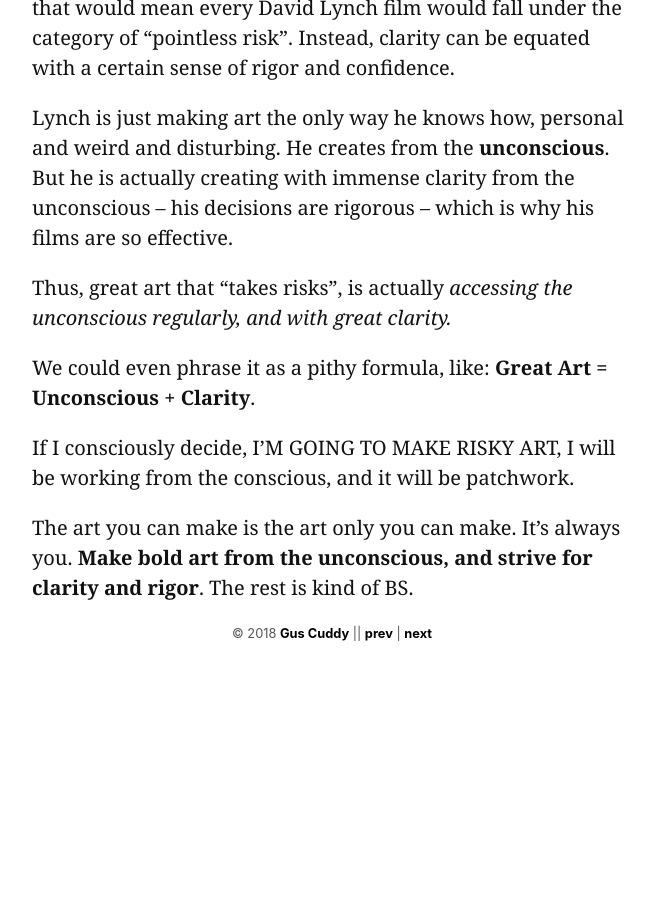
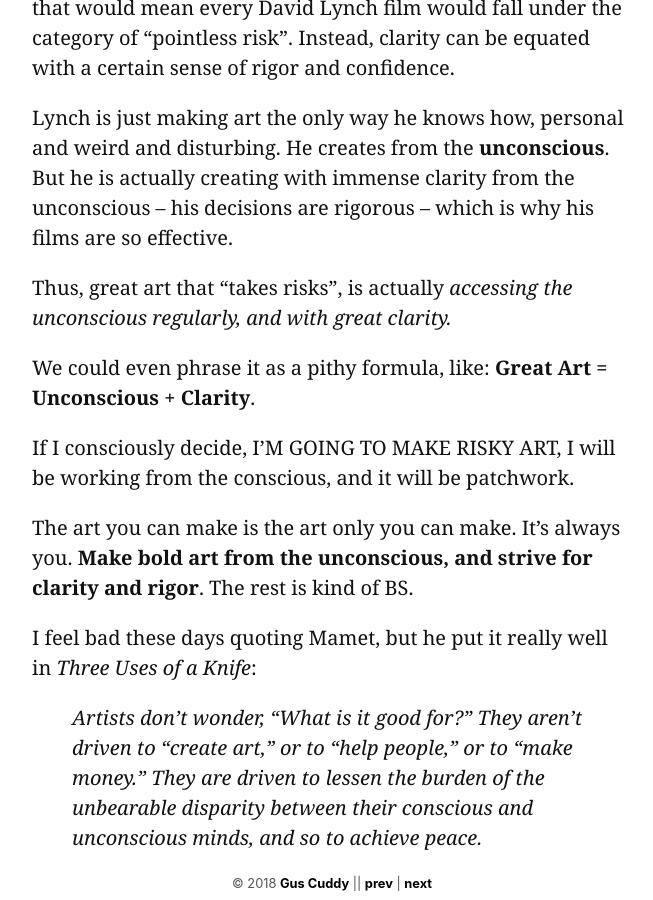
Before and after one commit to gcuddy/gcuddy.github.io, a Jekyll site: the page built from _posts/2018-11-07-dont-make-art-in-terms-of-risk.md, in a window 1280 px wide and 900 px high, scrolled down 1058 px. Shown: the whole window, without its empty margins (308-961 px from the left). Built offline with Jekyll 4.4.1, drawn with Linux system fonts in a browser that asks for light colours; before the commit the page ends 1708 px from its top, so only the background shows below that.

Commit message:
Some updates.

```diff
--- a/_posts/2018-11-07-dont-make-art-in-terms-of-risk.md
+++ b/_posts/2018-11-07-dont-make-art-in-terms-of-risk.md
@@ -27,3 +27,7 @@ We could even phrase it as a pithy formula, like: **Great Art = Unconscious + Cl
 If I consciously decide, I'M GOING TO MAKE RISKY ART, I will be working from the conscious, and it will be patchwork.
 
 The art you can make is the art only you can make. It's always you. **Make bold art from the unconscious, and strive for clarity and rigor**. The rest is kind of BS.
+
+I feel bad these days quoting Mamet, but he put it really well in *Three Uses of a Knife*:
+
+> Artists don’t wonder, “What is it good for?” They aren’t driven to “create art,” or to “help people,” or to “make money.” They are driven to lessen the burden of the unbearable disparity between their conscious and unconscious minds, and so to achieve peace.
```
Also changed, not shown: _posts/2018-11-24-write-act-trance.md (+1 -1 lines).
